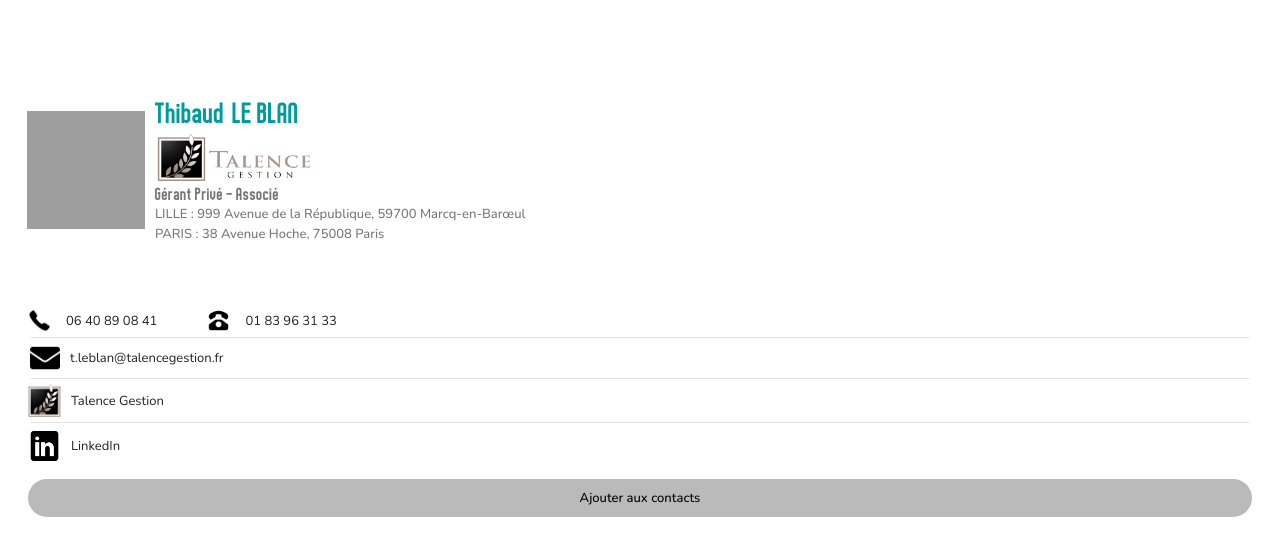
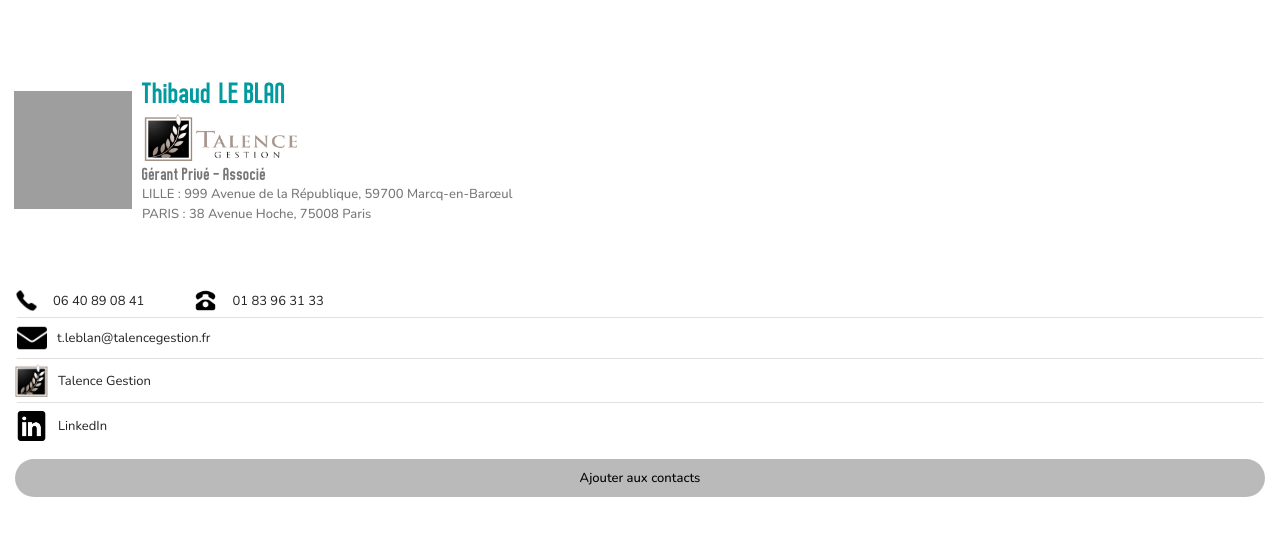
Before and after one commit to RomainLBGit/InfoCard, a website built with Parcel: page index.html in a window 1280 px wide. Built offline with nearby package versions, Linux system fonts and the light colour scheme; grey boxes are pictures that could not be loaded.

Commit message:
Update main.css

```diff
--- a/main.css
+++ b/main.css
@@ -18,7 +18,7 @@
   width: 100%;
   height: auto;
   display: flex;
-  padding: 30px 18px;
+  padding: 10px 5px;
   overflow: hidden;
   align-items: center;
   flex-shrink: 0;
```
